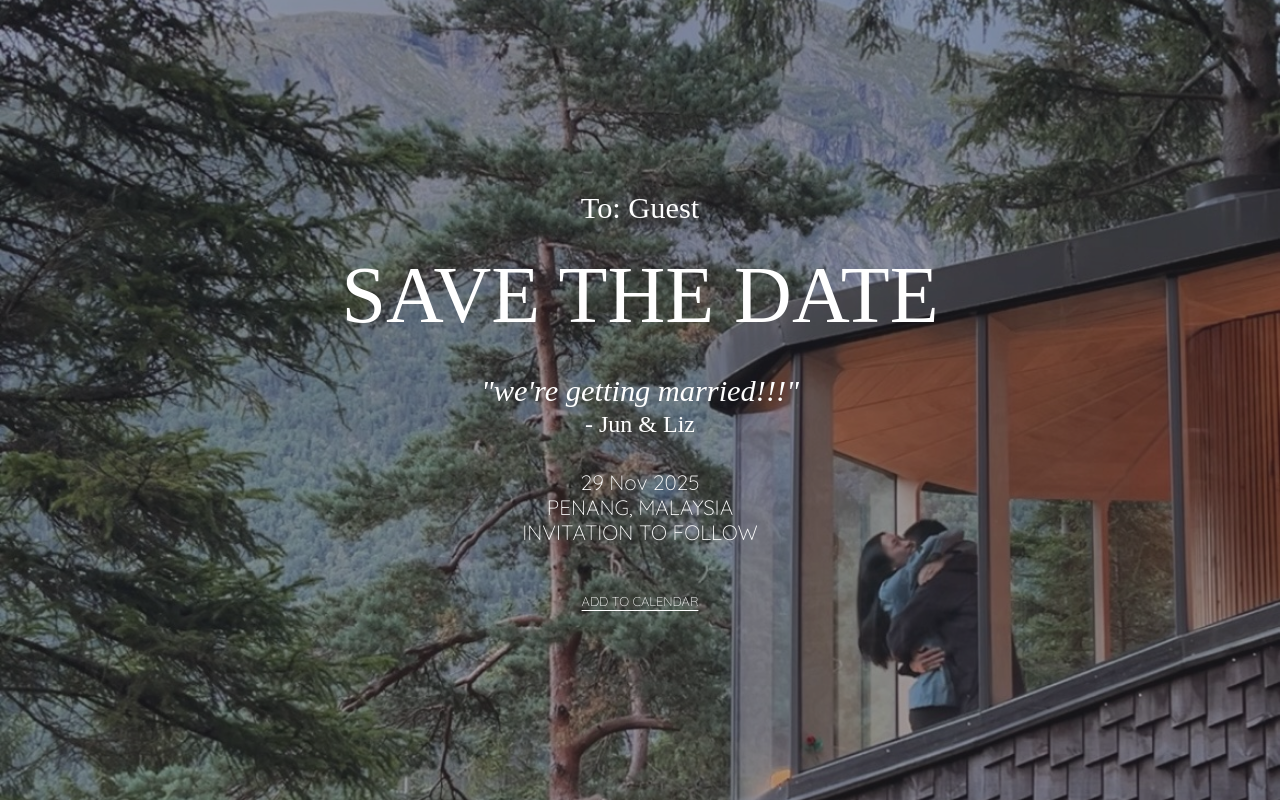
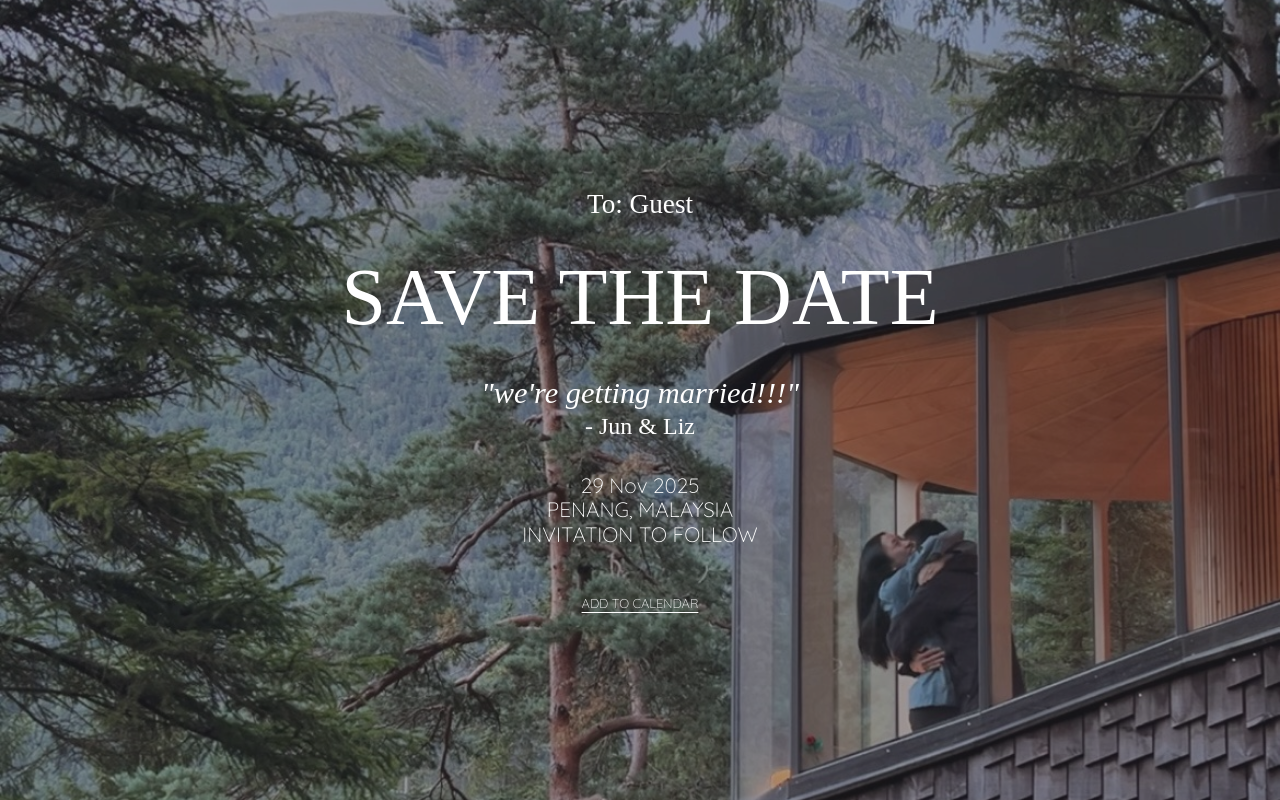
Before and after one commit to tzeliz/junandliz, a Flask app: page / in a window 1280 px wide. Run offline with Flask 3, Linux system fonts and the light colour scheme; some web fonts are replaced.

Commit message:
test guest name

```diff
--- a/templates/index.html
+++ b/templates/index.html
@@ -107,7 +107,7 @@
     <div class="overlay"></div>
 
     <div class="content">
-        <h2>To: {{ guest_name }}</h2>
+        <h2 class="guests-title">To: {{ guest_name }}</h2>
         <h1>SAVE THE DATE</h1>
         <h2 class="wedding-title">"we're getting married!!!"</h2>
         <h2 class="names-title">- Jun & Liz</h2>
```
